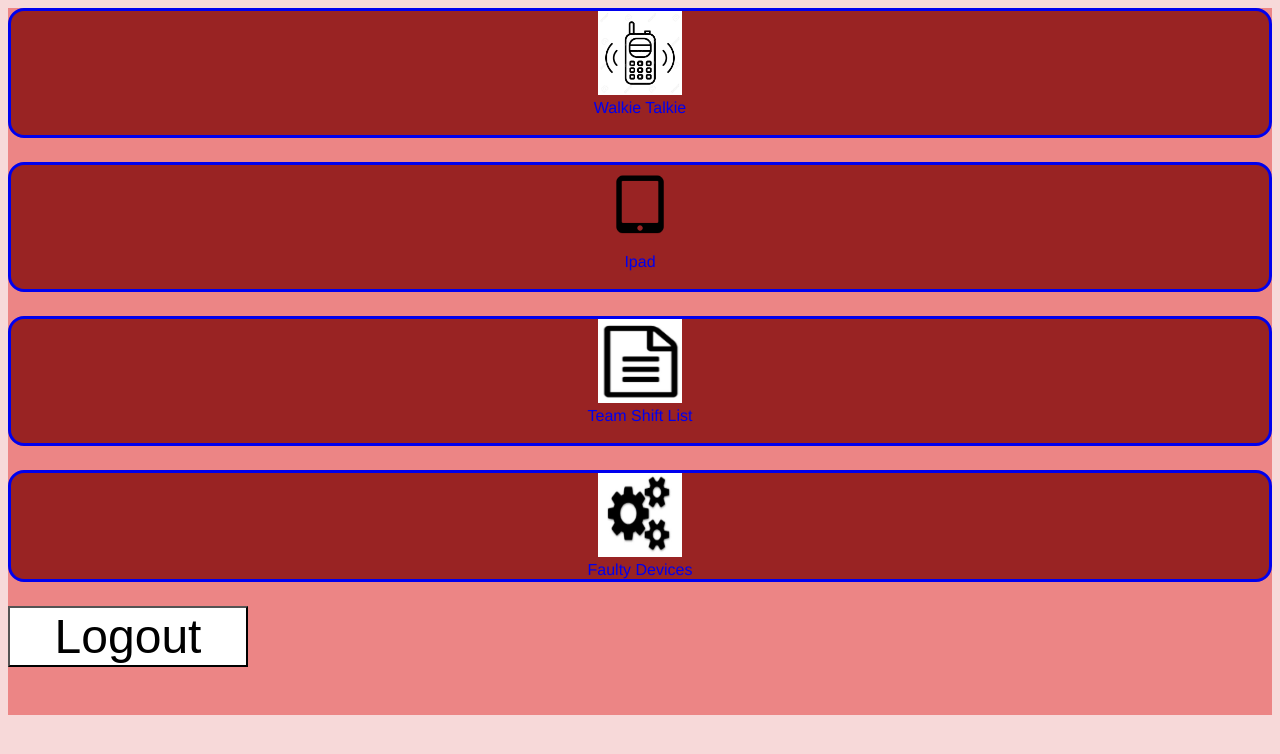
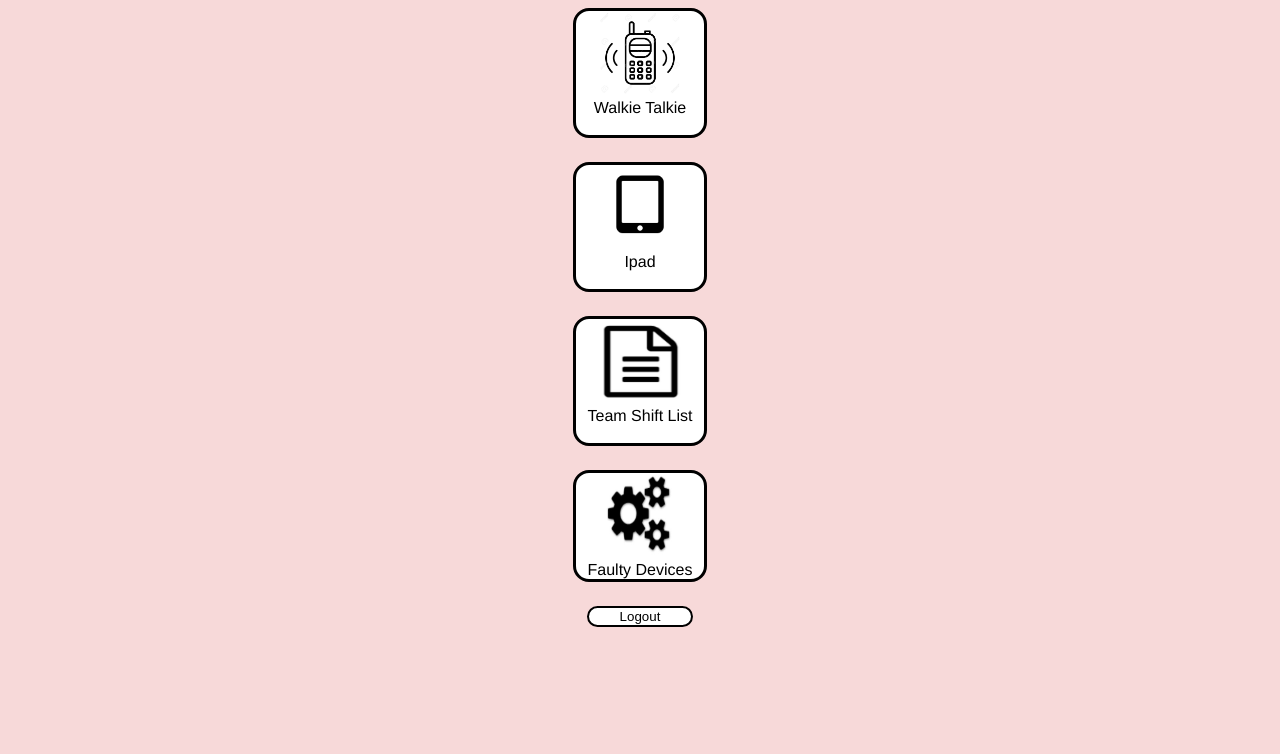
Before and after one commit to Enkel-Digital/ProOps, a Vue app: page /walkie#/home in a window 1280 px wide. Shown: the top 754 px of the page. Built offline with nearby package versions, Linux system fonts and the light colour scheme; no server answers; sample sign-in values are in the browser's storage.

Commit message:
Updated CSS for the screens.

```diff
--- a/src/views/Faulty-ipad.vue
+++ b/src/views/Faulty-ipad.vue
@@ -11,12 +11,16 @@
       required
     />
     <br />
-    <input
+    <br />
+    <textarea
       type="text"
       v-model="description"
       placeholder="Write your problem here"
       @keypress.enter="reportDevice"
       required
+      rows="10"
+      cols="40"
+      style="resize: none;"
     />
 
     <p class="error">{{ error_msg }}</p>
--- a/src/views/Faulty-list.vue
+++ b/src/views/Faulty-list.vue
@@ -1,5 +1,5 @@
 <template>
-  <div>
+  <div style="max-width: 100vw;">
     <NavigationBar />
     <table>
       <tr>
@@ -38,7 +38,7 @@ export default {
 
 <style scoped>
 table {
-  font-size: 4em;
+  font-size: 1em;
   border: 1px solid black;
 }
 
--- a/src/views/Faulty-walkie.vue
+++ b/src/views/Faulty-walkie.vue
@@ -11,12 +11,16 @@
       required
     />
     <br />
-    <input
+    <br />
+    <textarea
       type="text"
       v-model="description"
       placeholder="Write your problem here"
       @keypress.enter="reportDevice"
       required
+      rows="10"
+      cols="40"
+      style="resize: none;"
     />
 
     <p class="error">{{ error_msg }}</p>
--- a/src/views/Faulty.vue
+++ b/src/views/Faulty.vue
@@ -2,9 +2,7 @@
   <div>
     <NavigationBar />
     <br />
-    <hr />
     <p>Report faulty device</p>
-    <!-- <router-link to="/faulty/add/walkie">test</router-link> -->
     <br />
     <router-link class="button" to="/faulty/add/walkie">Walkie</router-link>
     <br />
@@ -12,8 +10,9 @@
     <router-link class="button" to="/faulty/add/ipad">Ipad</router-link>
     <br />
     <br />
-    <hr />
-    <router-link class="button" to="/faulty/list">List all faulty devices</router-link>
+    <router-link class="button" to="/faulty/list"
+      >List all faulty devices</router-link
+    >
   </div>
 </template>
 
@@ -33,16 +32,22 @@ export default {
   color: black;
   font-family: "Times New Roman", Times, serif;
   font-size: 2em;
-  border-style: double;
-  background-color: antiquewhite;
+  border-style: solid;
+  border-radius: 4em;
+
+  text-align: center;
+  text-decoration: none;
+  background-color: white;
+
+  padding: 0.1em 1em;
+
+  min-width: 100em;
 }
 
 p {
   font-size: 3em;
-  font-family: "Lucida Sans", "Lucida Sans Regular", "Lucida Grande",
-    "Lucida Sans Unicode", Geneva, Verdana, sans-serif;
+  font-family: "Times New Roman", Times, serif;
   border-style: solid;
   border-radius: 0.5em;
-  background-color: rgb(250, 216, 216);
 }
 </style>
--- a/src/views/Home.vue
+++ b/src/views/Home.vue
@@ -21,20 +21,27 @@
     </router-link>
     <router-link class="button" to="/team">
       <img
-    alt= "Team Shift ICON"
-    src="../assets/teamshift.jpg" width= "84" height= "84" />
-<br/>
+        alt="Team Shift ICON"
+        src="../assets/teamshift.jpg"
+        width="84"
+        height="84"
+      />
+      <br />
       Team Shift List
       <br />
       <br />
     </router-link>
     <router-link class="button" to="/faulty">
-    <img alt= "Faulty Icon"
-    src="../assets/faulty.jpg" width="84" height= "84" />
-    <br/>
+      <img
+        alt="Faulty Icon"
+        src="../assets/faulty.jpg"
+        width="84"
+        height="84"
+      />
+      <br />
       Faulty Devices
     </router-link>
-    <button @click="logout">Logout</button>
+    <button class="button" @click="logout">Logout</button>
   </div>
 </template>
 
@@ -61,30 +68,21 @@ export default {
 .home {
   display: flex;
   flex-direction: column;
+  align-items: center;
   text-align: center;
-  background-color: rgb(236, 133, 133)
-
 }
 
-.button {
+.button,
+a:visited {
   border-style: solid;
   border-radius: 1em;
   border-width: 0.2em;
-  background-color: rgb(153, 35, 35);
+  background-color: white;
   margin-bottom: 1.5em;
   text-align: center;
   text-decoration: none;
-
-}
-
-button,
-a:visited {
-  background-color: white;
-  max-width: 5em;
-  margin-bottom: 1em;
-  font-size: 3em;
-  text-decoration: none;
   color: black;
 
+  min-width: 8em;
 }
 </style>
--- a/src/views/Ipad.vue
+++ b/src/views/Ipad.vue
@@ -2,6 +2,8 @@
   <div>
     <NavigationBar />
     <ipad v-for="ipad in ipads" v-bind:key="ipad.id" v-bind:ipad="ipad" />
+    <br />
+    <br />
   </div>
 </template>
 
--- a/src/views/Walkie.vue
+++ b/src/views/Walkie.vue
@@ -6,6 +6,8 @@
       v-bind:key="walkie.id"
       v-bind:walkie="walkie"
     />
+    <br />
+    <br />
   </div>
 </template>
 
--- a/src/views/Welcome.vue
+++ b/src/views/Welcome.vue
@@ -1,7 +1,7 @@
 <template>
   <div class="welcome">
+    <h1 style="font-size: 3em;">PROOPS</h1>
     <router-link class="button" to="/login">Login</router-link>
-    <br />
     <router-link class="button" to="/signup">Sign Up</router-link>
   </div>
 </template>
@@ -17,17 +17,29 @@ export default {
   display: flex;
   flex-direction: column;
   font-family: sans-serif;
+
+  align-items: center;
+
+  position: absolute;
+  top: 34vh;
+  left: 50%;
+  right: 50%;
 }
 
 .button {
-  background-color: rgb(211, 211, 192);
+  background-color: white;
 
   max-width: 10em;
+  min-width: 8em;
   margin-bottom: 1em;
 
   font-size: 2em;
 
   text-decoration: none;
   color: black;
+
+  border-style: solid;
+  border-radius: 4em;
+  border-width: 0.05em;
 }
 </style>
```
Lines whose indentation alone changed are shown as unchanged.
